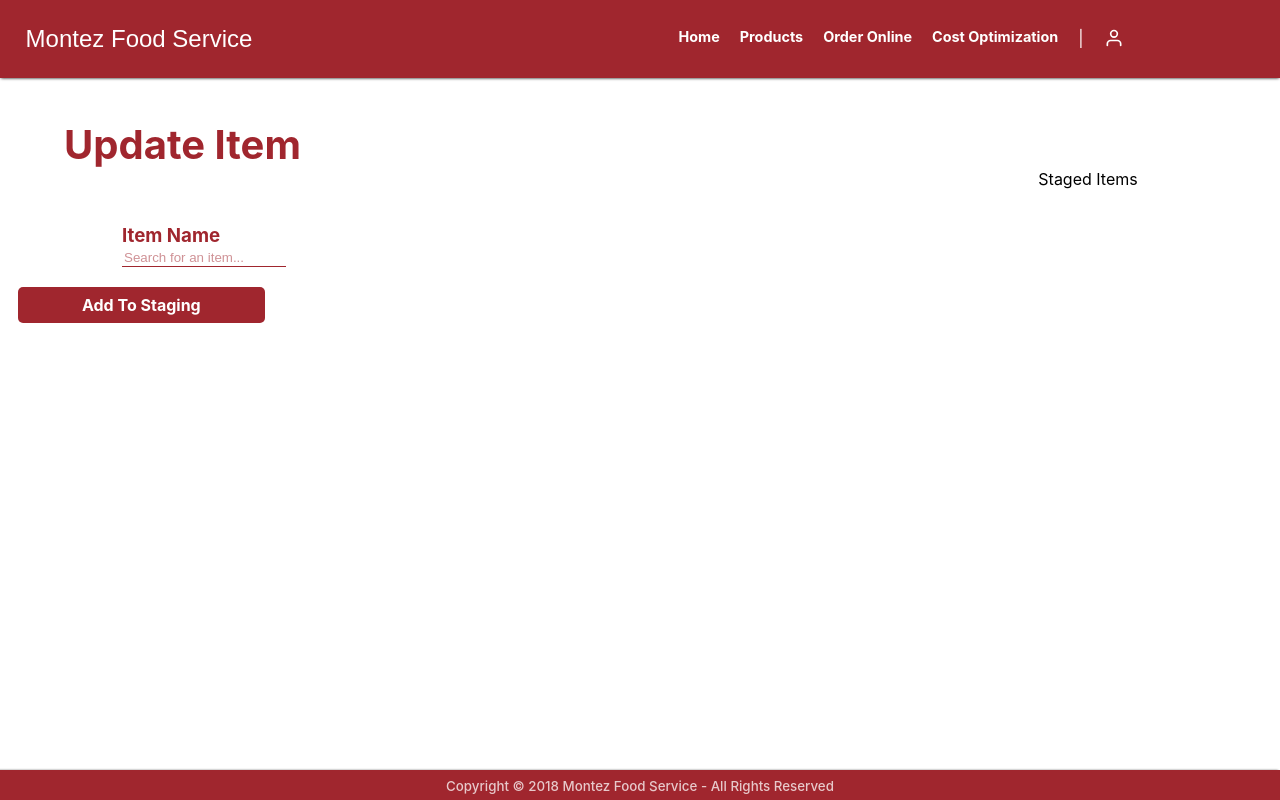
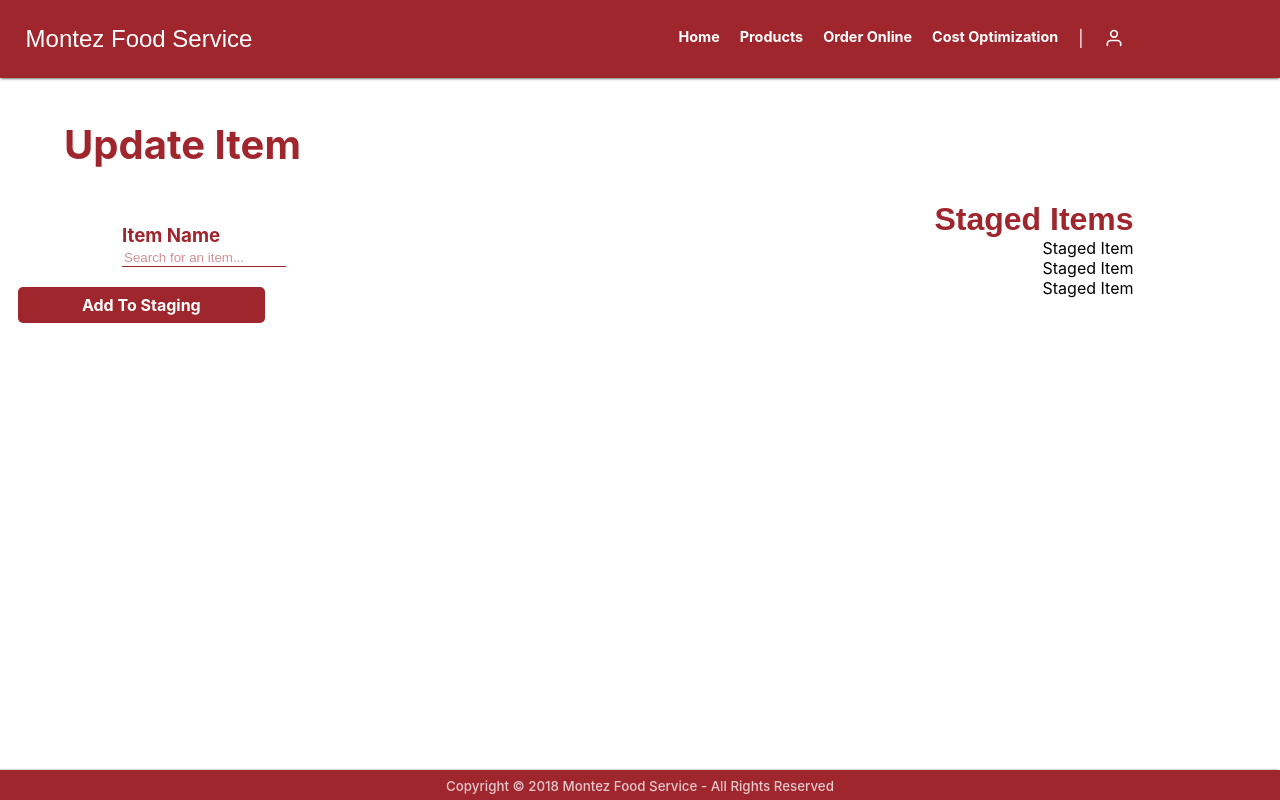
Before and after one commit to jgarcia4444/montez-food-service-web, a React (Create React App) app: page /users/admin/update-item in a window 1280 px wide. Built offline with nearby package versions, Linux system fonts and the light colour scheme.

Commit message:
Added in the component StagedItem that will be used to display the staged item info inside the stagedItems container.

```diff
--- /dev/null
+++ b/src/components/UpdateItems/StagedItems/StagedItem/index.js
@@ -0,0 +1,11 @@
+import React from 'react';
+
+const StagedItem = ({itemInfo}) => {
+
+    return (
+        <div className="staged-item-cell">
+            Staged Item
+        </div>
+    )
+}
+export default StagedItem;
--- a/src/components/UpdateItems/StagedItems/index.js
+++ b/src/components/UpdateItems/StagedItems/index.js
@@ -1,14 +1,38 @@
 import React from 'react';
+import { connect } from 'react-redux';
 
+import '../../../styles/Global.css';
 import '../../../styles/components/UpdateItems/StagedItems/index.css';
 
-const StagedItems = () => {
+import StagedItem from './StagedItem';
+
+const StagedItems = ({stagedItems}) => {
+
+    const renderStagedItems = () => {
+        return stagedItems.map((item, i) => <StagedItem key={`${item.description} ${i}`} itemInfo={item} />)
+    }
 
     return (
         <div className="staged-items-container">
-            Staged Items
+            <div className="staged-items">
+                <div className="section-title-row">
+                    <h3 className="section-title">Staged Items</h3>
+                </div>
+                <div className="staged-items-holding-container">
+                    {renderStagedItems()}
+                </div>
+            </div>
         </div>
     )
 }
 
-export default StagedItems;
+const mapStateToProps = state => {
+    return {
+        stagedItems: state.editItemReducer.stagedItems,
+    }
+}
+
+export default connect(
+    mapStateToProps,
+    null
+)(StagedItems);
--- a/src/pages/Admin/UpdateItemPage/index.js
+++ b/src/pages/Admin/UpdateItemPage/index.js
@@ -8,7 +8,7 @@ import Layout from '../../../shared/Layout';
 import UpdateItemForm from '../../../components/UpdateItems/Forms/UpdateItemForm';
 import StagedItems from '../../../components/UpdateItems/StagedItems';
 
-const UpdateItemPage = ({stagedItems}) => {
+const UpdateItemPage = ({stagedItems, }) => {
 
     return (
         <Layout>
--- a/src/redux/reducers/editItemReducer/index.js
+++ b/src/redux/reducers/editItemReducer/index.js
@@ -1,5 +1,5 @@
 const initialState = {
-    stagedItems: [1],
+    stagedItems: [1, 3, 4],
 }
 
 const editItemReducer = (state=initialState, action) => {
```
